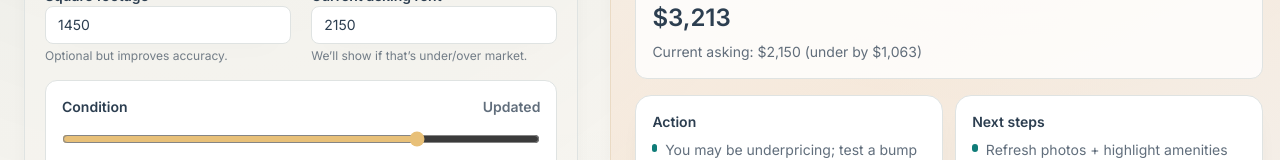
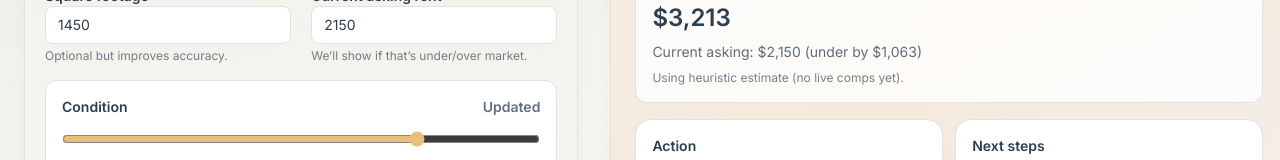
Before and after one commit to MarkTheCoderShark/rentreadytools, a Next.js app in the folder web/: page /tools/rent-pricing-benchmark in a window 1280 px wide. Shown: the part 791-951 px from the top of the page. Built offline with nearby package versions, Linux system fonts and the light colour scheme; no server answers.

Commit message:
Surface comp source info in rent calculator

```diff
--- a/web/src/app/tools/rent-pricing-benchmark/page.tsx
+++ b/web/src/app/tools/rent-pricing-benchmark/page.tsx
@@ -321,6 +321,7 @@ export default function RentPricingPage() {
               ) : (
                 <p className="text-sm text-rr-text-primary/75">Add your current asking rent to see under/overpricing.</p>
               )}
+              <CompMeta results={results} />
             </div>
 
             <div className="mt-4 grid gap-3 md:grid-cols-2">
@@ -404,6 +405,33 @@ function computeHeuristic(inputs: Inputs) {
     competition,
     conditionFactor,
   };
+}
+
+function CompMeta({
+  results,
+}: {
+  results: ReturnType<typeof computeHeuristic> & {
+    note?: string;
+    comps?: { compsCount?: number; medianRent?: number; medianRentPerSqft?: number };
+  };
+}) {
+  const compsCount = results.comps?.compsCount ?? 0;
+  const medianRent = results.comps?.medianRent ?? 0;
+  if (results.note === "Heuristic estimate" && compsCount === 0) {
+    return <p className="text-xs text-rr-text-primary/65">Using heuristic estimate (no live comps yet).</p>;
+  }
+  return (
+    <div className="text-xs text-rr-text-primary/70">
+      <p className="font-semibold text-rr-text-primary/80">
+        {results.note || "Estimate source"}
+      </p>
+      <p>
+        {compsCount > 0
+          ? `Comps: ${compsCount} found. Median rent ${formatCurrency(medianRent)}.`
+          : "Fetching live comps..."}
+      </p>
+    </div>
+  );
 }
 
 function Eyebrow({ children, tone = "light" }: { children: ReactNode; tone?: "light" | "dark" }) {
```
